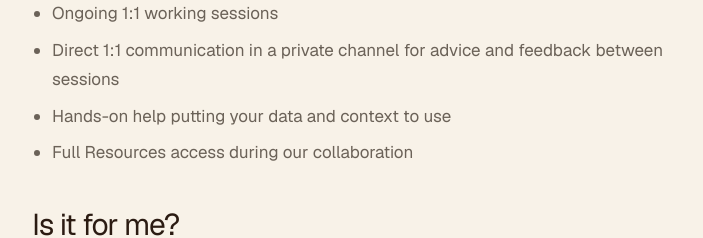
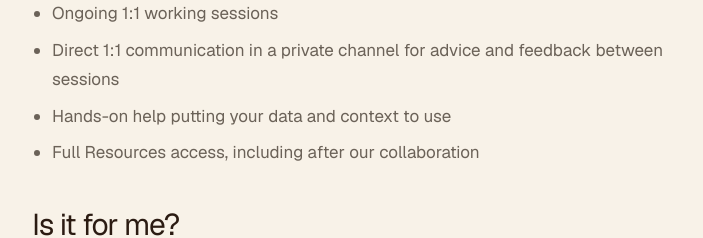
Before and after one commit to onlinesourdough/onlinesourdough-website, a React (Vite) app: page /fermentary in a window 1280 px wide. Shown: the part 2100-2338 px from the top of the page, without its empty margins (288-991 px from the left). Built offline with nearby package versions, Linux system fonts and the light colour scheme; no server answers.

Commit message:
Align Fermentary access and add shared-table brochure icons

```diff
--- a/scripts/verify-build.mjs
+++ b/scripts/verify-build.mjs
@@ -17,6 +17,8 @@ const expectedFiles = [
   "favicon.ico",
   "assets/onlinesourdough-mark-large-pixel-v3.svg",
   "assets/fermentary-mark-v2.svg",
+  "assets/fermentary-table-icon-v4.png",
+  "assets/fermentary-table-icon-dark-v4.png",
   "assets/fermentary-cover-v3.png",
   "assets/gustav-linkedin-portrait.jpg",
   "assets/content-lofi-v3-transparent.png",
--- a/src/config/site-data.ts
+++ b/src/config/site-data.ts
@@ -60,7 +60,7 @@ export const fermentaryPage = {
   ],
   founder: "I'm Gustav, the founder of onlinesourdough. I work with you on the data and context behind your business, so AI has a foundation it can use.",
   portrait: "/assets/gustav-linkedin-portrait.jpg",
-  included: ["Personal onboarding and an agreed roadmap", "Ongoing 1:1 working sessions", "Direct 1:1 communication in a private channel for advice and feedback between sessions", "Hands-on help putting your data and context to use", "Full Resources access during our collaboration"],
+  included: ["Personal onboarding and an agreed roadmap", "Ongoing 1:1 working sessions", "Direct 1:1 communication in a private channel for advice and feedback between sessions", "Hands-on help putting your data and context to use", "Full Resources access, including after our collaboration"],
   fit: "For solo founders and small teams, including those without a technical background. You bring your knowledge of the business and time between sessions. AI can help with the technical work, and we build and review together so you can learn to use the foundation yourself.",
   faqTitle: "Questions before you start",
   faqs: [
@@ -82,7 +82,7 @@ export const fermentaryPage = {
     },
     {
       question: "Will I need to keep working with you?",
-      answer: "The aim is for you to take the work forward without depending on me. We build in your environment, explain the setup and document our work so you or someone you choose can continue it. We agree what you can manage yourself and where further help is useful.",
+      answer: "The setup and notes stay with you. We build in your environment and document the work so you, your team or someone you choose can continue it. Further help is your choice.",
     },
   ],
 };
```
Also changed, not shown: public/assets/fermentary-table-icon-dark-v4.png (added), public/assets/fermentary-table-icon-v4.png (added), 2 other files (tests, documents, lock files or other folders).
